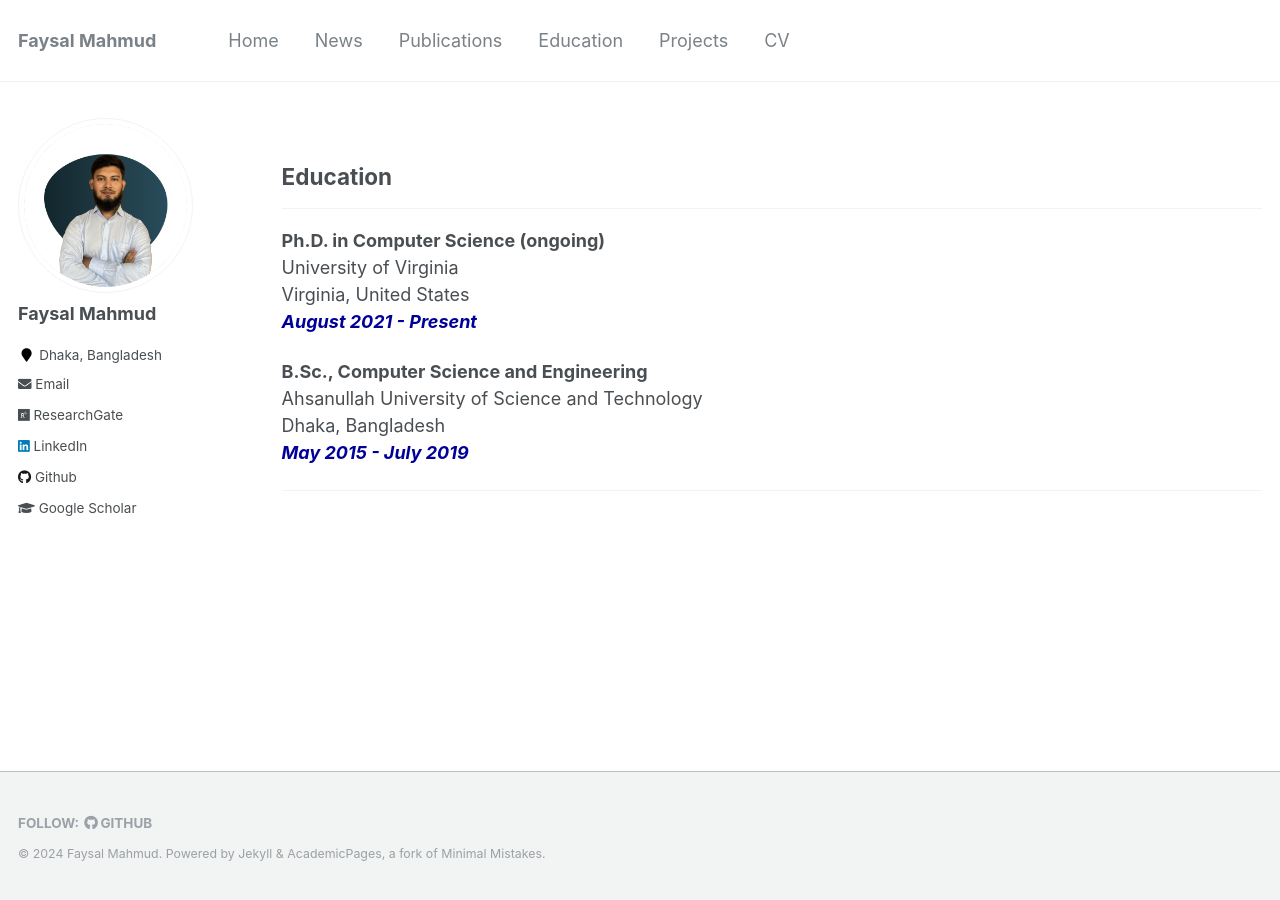
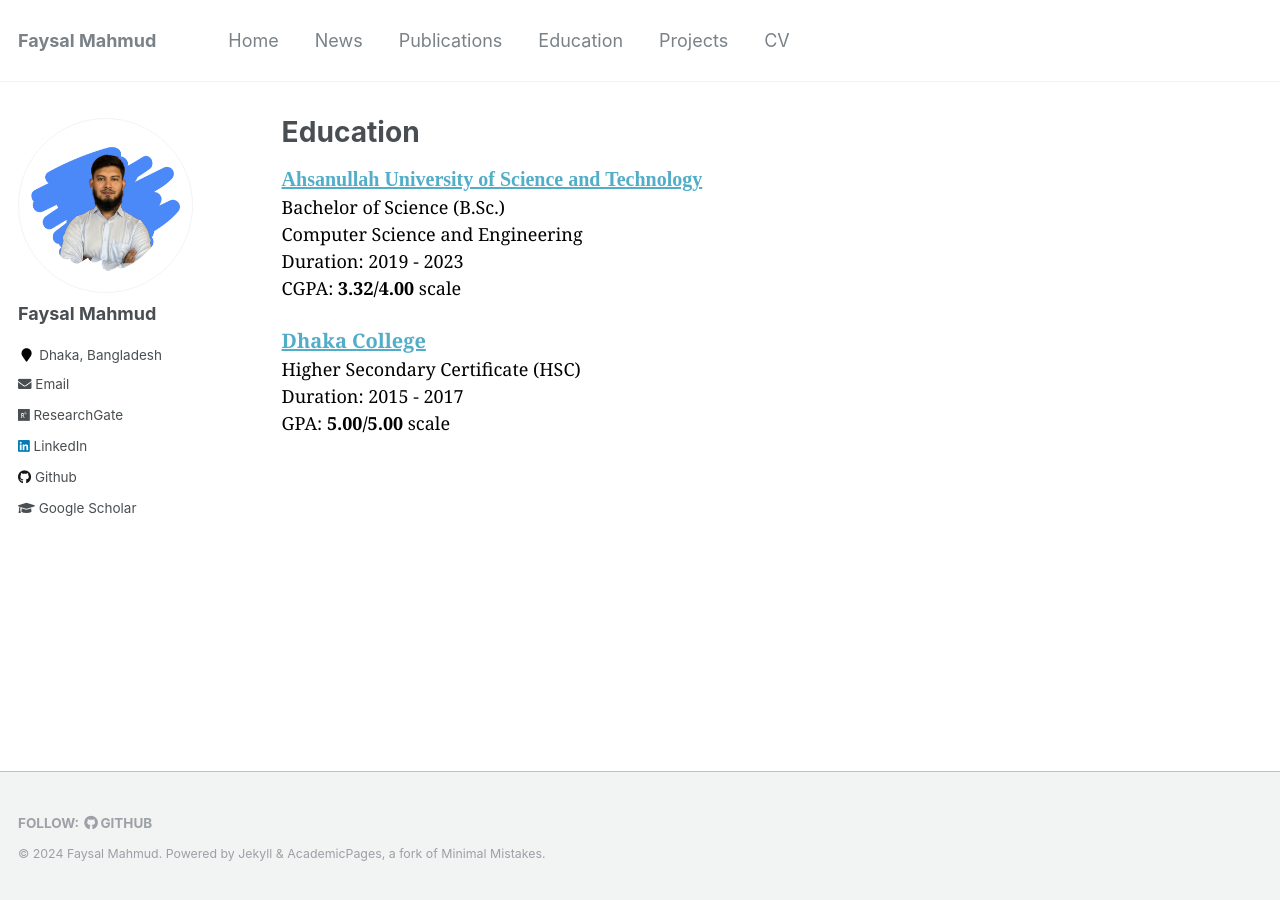
Before and after one commit to Faysal-MD/Faysal-MD.github.io, a Jekyll site: the page built from _pages/education.md, in a window 1280 px wide. Built offline with Jekyll 4.4.1, drawn with Linux system fonts in a browser that asks for light colours.

Commit message:
info updated

```diff
--- a/_config.yml
+++ b/_config.yml
@@ -81,7 +81,7 @@ analytics:
 # Site Author
 author:
   name             : "Faysal Mahmud"
-  avatar           : "profile-pic.png"
+  avatar           : profile-pic.png
   bio              : ""
   location         : "Dhaka, Bangladesh"
   employer         :
@@ -103,7 +103,7 @@ author:
   instagram        :
   impactstory      : #"https://profiles.impactstory.org/u/xxxx-xxxx-xxxx-xxxx"
   lastfm           :
-  linkedin         : "https://www.linkedin.com/in/faysalmahmud"
+  linkedin         : "faysalmahmud"
   orcid            :
   pinterest        :
   soundcloud       :
--- a/_pages/education.md
+++ b/_pages/education.md
@@ -1,23 +1,23 @@
 ---
 layout: archive
-title: ""
+title: "Education"
 permalink: /education/
 author_profile: true
-redirect_from:
-  - /resume
 ---
 
+<!-- B.Sc. -->
+<span style="font-family:Georgia; color:black;">
+<span style="color:black; font-size:20px; font-family:Calisto MT"><b><a href="https://aust.edu" target="_blank">Ahsanullah University of Science and Technology</a></b></span><br/>
+Bachelor of Science (B.Sc.)<br/>
+Computer Science and Engineering <br/>
+Duration: 2019 - 2023 <br/>
+CGPA: <b>3.32/4.00</b> scale <br/>
+</span>
 
-## Education
--------------
-<b>Ph.D. in Computer Science (ongoing)</b><br />
-University of Virginia<br />
-Virginia, United States<br />
-<i style='color:#000099;'>**August 2021 - Present**</i>
-
-<b>B.Sc., Computer Science and Engineering</b><br />
-Ahsanullah University of Science and Technology<br />
-Dhaka, Bangladesh<br />
-<i style='color:#000099;'>**May 2015 - July 2019**</i>
-
-___________________________________________
+<!-- HSC -->
+<span style="font-family:Georgia; color:black;">
+<span style="color:black; font-size:20px"><b><a href="http://dhakacollege.edu.bd/" target="_blank">Dhaka College</a></b></span><br/>
+Higher Secondary Certificate (HSC) <br/>
+Duration: 2015 - 2017 <br/>
+GPA: <b>5.00/5.00</b> scale <br/>
+</span>
```
Also changed, not shown: _pages/about.md (+5 -5 lines), images/profile-pic.png.
